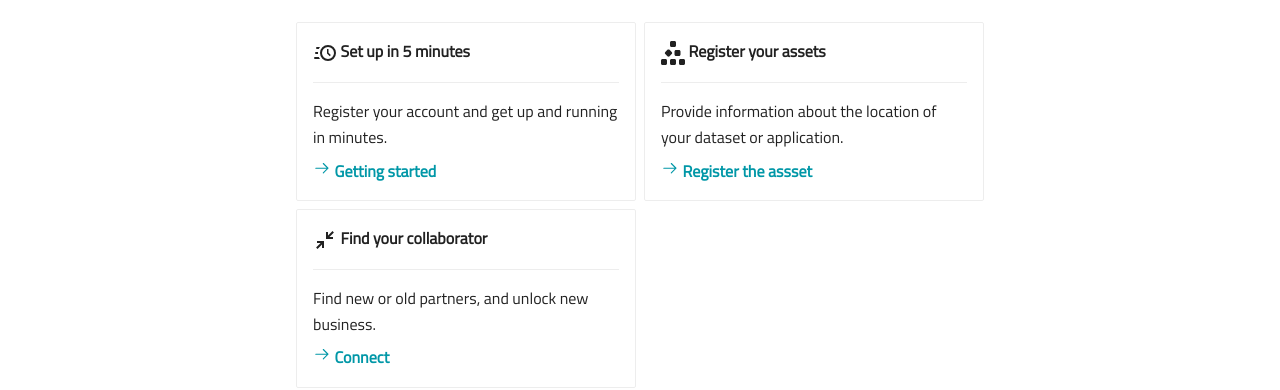
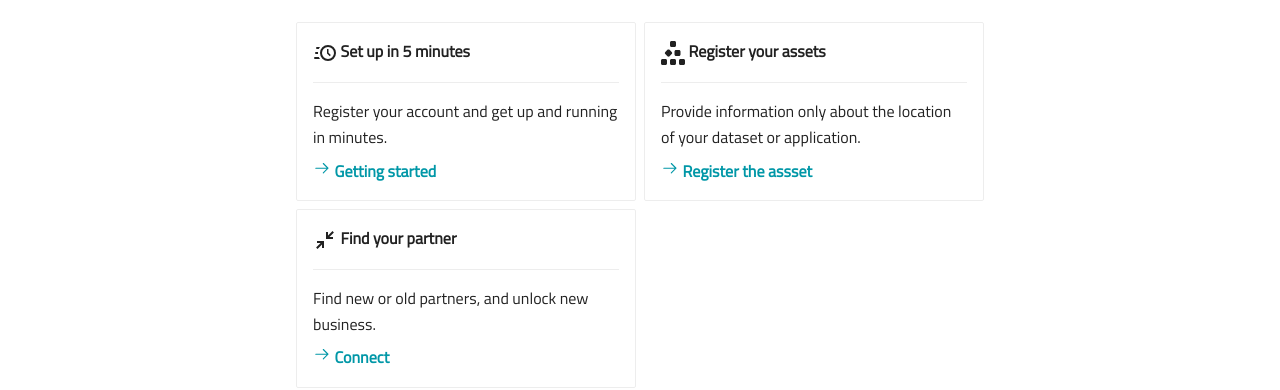
Before and after one commit to canarybit/cc-docs, an MkDocs documentation site: the page built from docs/index.md, in a window 1280 px wide and 1309 px high. Shown: the part 832-1222 px from the top of the window. Built offline with MkDocs 1.6.1 and Material for MkDocs 9.7.7, drawn with Linux system fonts in a browser that asks for light colours.

Commit message:
Adds content

```diff
--- a/docs/index.md
+++ b/docs/index.md
@@ -25,11 +25,11 @@ Run workloads on different [infrastructure setups](infrastructure.md) supporting
 
     ---
 
-    Provide information about the location of your dataset or application.
+    Provide information only about the location of your dataset or application.
 
     [:octicons-arrow-right-24: Register the assset](https://demo.confidentialcloud.io/)
 
--   :material-arrow-collapse:{ .lg .middle } __Find your collaborator__
+-   :material-arrow-collapse:{ .lg .middle } __Find your partner__
 
     ---
 
```
